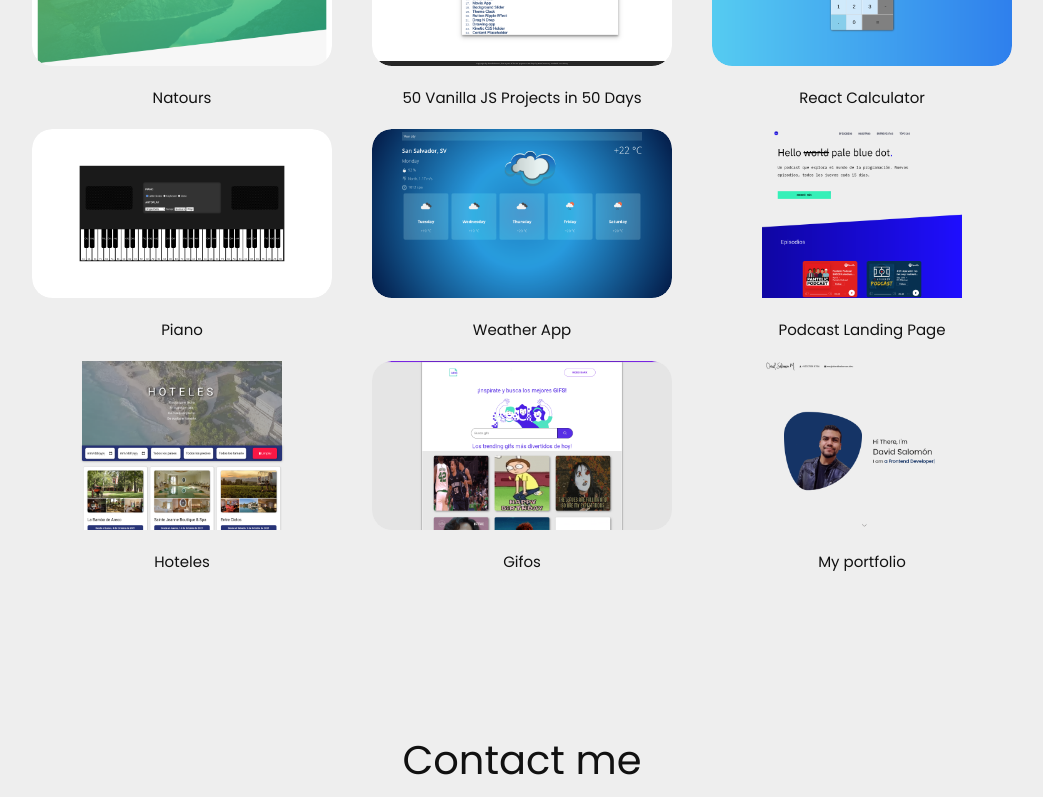
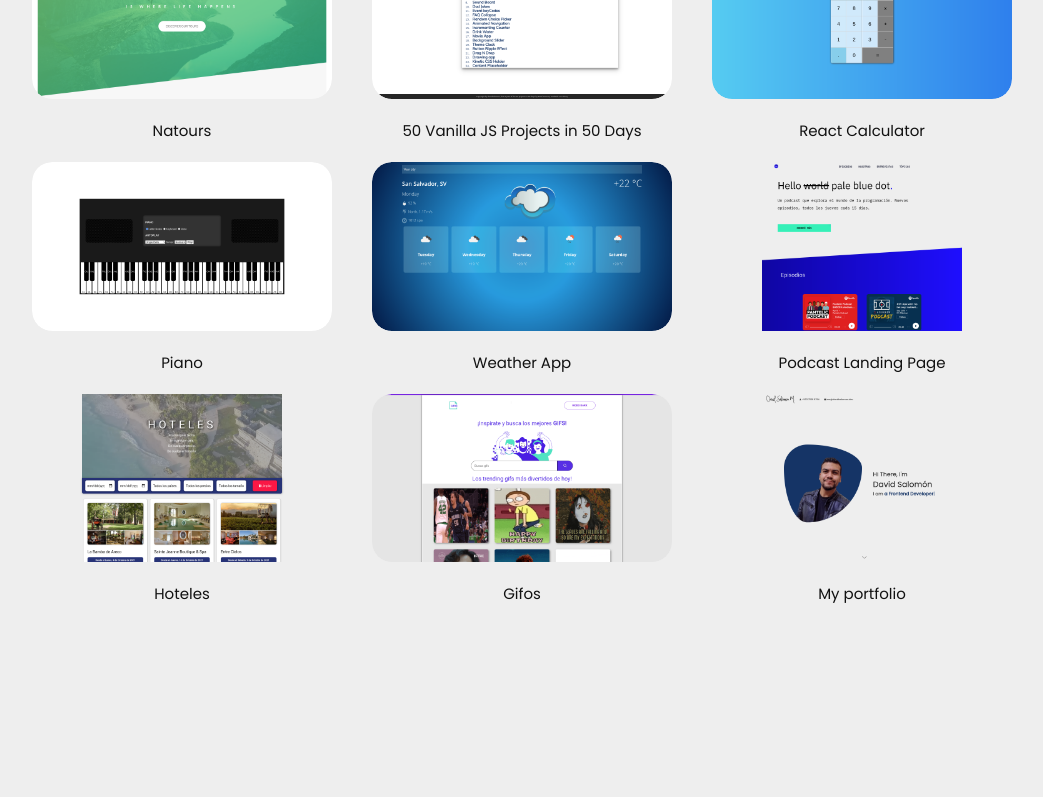
Before and after one commit to DavidSalomonDev/DevPortfolio, a React (Create React App) app: page / in a window 1280 px wide. Shown: the part 2000-2797 px from the top of the page, without its empty margins (118-1161 px from the left). Built offline with nearby package versions, Linux system fonts and the light colour scheme.

Commit message:
🐛 fix responsiveness

```diff
--- a/src/styles/Contact.css
+++ b/src/styles/Contact.css
@@ -3,7 +3,7 @@
 	flex-direction: column;
 	justify-content: center;
 	align-items: center;
-	margin: 0 auto;
+	margin-top: 4rem;
 	height: 90vh;
 }
 
--- a/src/styles/Header.css
+++ b/src/styles/Header.css
@@ -87,6 +87,7 @@
 
 @media only screen and (max-width: 60rem) {
 	.Header {
+		justify-content: center;
 		flex-direction: column;
 	}
 
--- a/src/styles/Projects.css
+++ b/src/styles/Projects.css
@@ -6,14 +6,12 @@
 	text-align: center;
 	width: 100%;
 	margin-top: 15rem;
-	height: 90vh;
+	height: auto;
 }
 
 .Projects-list {
 	display: flex;
 	flex-wrap: wrap;
-	width: 100%;
-	height: 90vh;
 	justify-content: center;
 }
 
```
